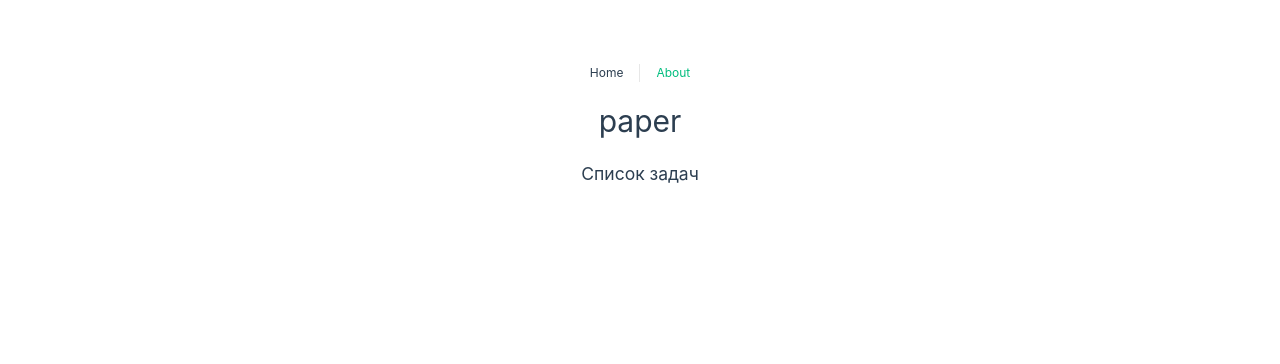
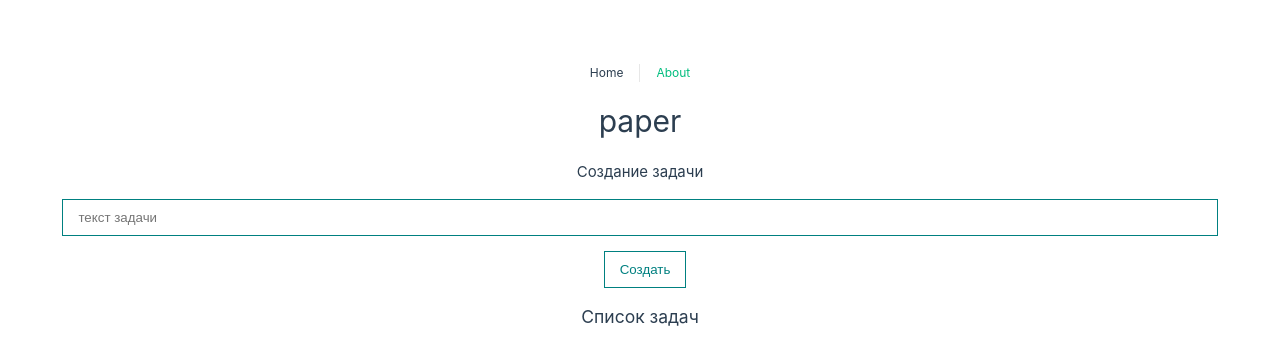
Before and after one commit to Zuko44/todo, a Vue app: page / in a window 1280 px wide. Shown: the top 364 px of the page. Built offline with nearby package versions, Linux system fonts and the light colour scheme.

Commit message:
added creation of a new task

```diff
--- /dev/null
+++ b/src/components/TaskForm.vue
@@ -0,0 +1,66 @@
+<script setup lang="ts">
+import TaskButton from './UI/TaskButton.vue';
+import { Task } from '../types/index';
+import { ref } from 'vue';
+
+// interface Emits {
+//   (e: 'createTask', value: Task): void;
+// }
+// const emit = defineEmits<Emits>();
+
+interface Emits {
+  (e: 'createTask', value: Task): void;
+}
+
+const emit = defineEmits<Emits>();
+
+const body = ref<string>('');
+
+// const createHandler = (e: string) => {
+//   emit('createTask', body.value);
+//   body.value = '';
+// };
+
+const createTaskHandler = (e: Task) => {
+  const id = Math.floor(Math.random() * 1000000);
+  const text = body.value;
+  const done = false;
+  const task: Task = { id: id, body: text, done: done };
+  emit('createTask', task);
+  body.value = '';
+};
+</script>
+
+<template>
+  <form @submit.prevent>
+    <h4>Создание задачи</h4>
+    <input
+      v-model="body"
+      class="input"
+      type="text"
+      placeholder="текст задачи"
+    />
+    <TaskButton @click="createTaskHandler" class="main_button">
+      Создать
+    </TaskButton>
+  </form>
+</template>
+
+<style scoped>
+form {
+  display: flex;
+  flex-direction: column;
+  align-items: center;
+}
+
+.input {
+  width: 95%;
+  border: 1px solid teal;
+  padding: 10px 15px;
+  margin-top: 15px;
+}
+
+.main_button {
+  margin-top: 15px;
+}
+</style>
--- a/src/pages/MainPage.vue
+++ b/src/pages/MainPage.vue
@@ -1,23 +1,23 @@
 <script setup lang="ts">
 import { Task } from '../types/index';
-//import TaskForm from '../components/TaskForm.vue';
+import TaskForm from '../components/TaskForm.vue';
 import TaskList from '../components/TaskList.vue';
 import { ref, onMounted, watch } from 'vue';
 
-// interface Emits {
-//   (e: 'createTask', value: Task): void;
-// }
+interface Emits {
+  (e: 'createTask', value: Task): void;
+}
 
-// const emit = defineEmits<Emits>();
+const emit = defineEmits<Emits>();
 
 const title = ref<string>('paper');
 const changeRename = ref<boolean>(false);
 const tasks = ref<Task[]>([]);
 
-// const createTaskHandler = (obj: Task) => {
-//   tasks.value.push(obj);
-//   parseStorage();
-// };
+const createTaskHandler = (obj: Task) => {
+  tasks.value.push(obj);
+  parseStorage();
+};
 
 const initRename = () => {
   const localStorageValue = localStorage.getItem('rename');
@@ -66,7 +66,7 @@ onMounted(() => {
         />
       </div>
     </div>
-    <!-- <TaskForm @createTask="(obj: Task) => createTaskHandler(obj)" /> -->
+    <TaskForm @createTask="(obj: Task) => createTaskHandler(obj)" />
     <TaskList :tasks="tasks" />
   </div>
 </template>
```
